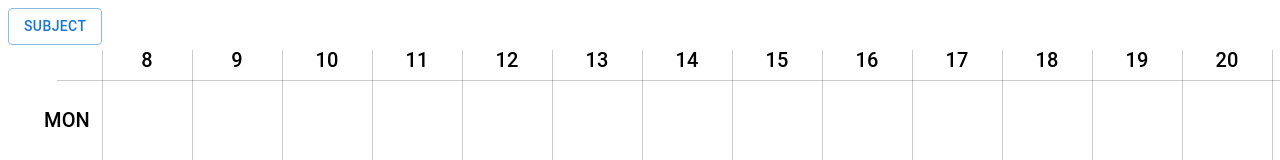
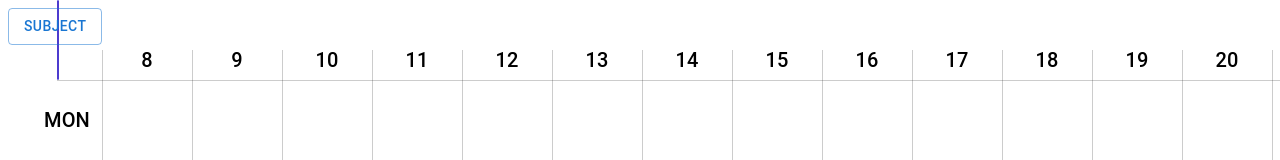
Before and after one commit to Ronnakrit888/schedule-reg-kku, a Next.js app: page / in a window 1280 px wide. Shown: the top 160 px of the page. Built offline with nearby package versions, Linux system fonts and the light colour scheme.

Commit message:
add subject working?

```diff
--- a/src/app/page.tsx
+++ b/src/app/page.tsx
@@ -114,6 +114,7 @@ export default function Home() {
 
     if (numberFound)  {
       console.log("Found Number 1")
+      console.log(`Position Left: ${numberFound.column}, Position Top: ${numberFound.row}, Width: ${numberFound.length}`);
       setPositionLeft(numberFound.column)
       setPositionTop(numberFound.row)
       setWidth(numberFound.length)
@@ -215,13 +216,11 @@ export default function Home() {
                     }}
                   ></span>
                 ))}
+                <BoxSubject length={width} row={positionTop} column={positionLeft}/>
               </div>
             </div>
           </div>
         </div>
-        { isClick && (
-          <BoxSubject length={width} row={positionTop} column={positionLeft}/>
-        )}
       </Container>
       <div style={{ display: "flex" }}>
         <div>
--- a/src/app/shared/components/box-subject.tsx
+++ b/src/app/shared/components/box-subject.tsx
@@ -14,9 +14,9 @@ const BoxSubject : React.FC<BoxProps>= ({row, column, length}) => {
     <div
       style={{
         top: `${40 + ((row - 1) * 80)}px`,
-        left: `${70 + ((column - 1) * 90)}px`,
-        width: `${50 * length}px`,
-        height: "70px",
+        left: `${70 + ((column - 1) * 45)}px`,
+        width: `${45 * length}px`,
+        height: "78px",
         backgroundColor: "rgb(75, 112, 245)",
         zIndex: 10,
         position: "absolute",
```
